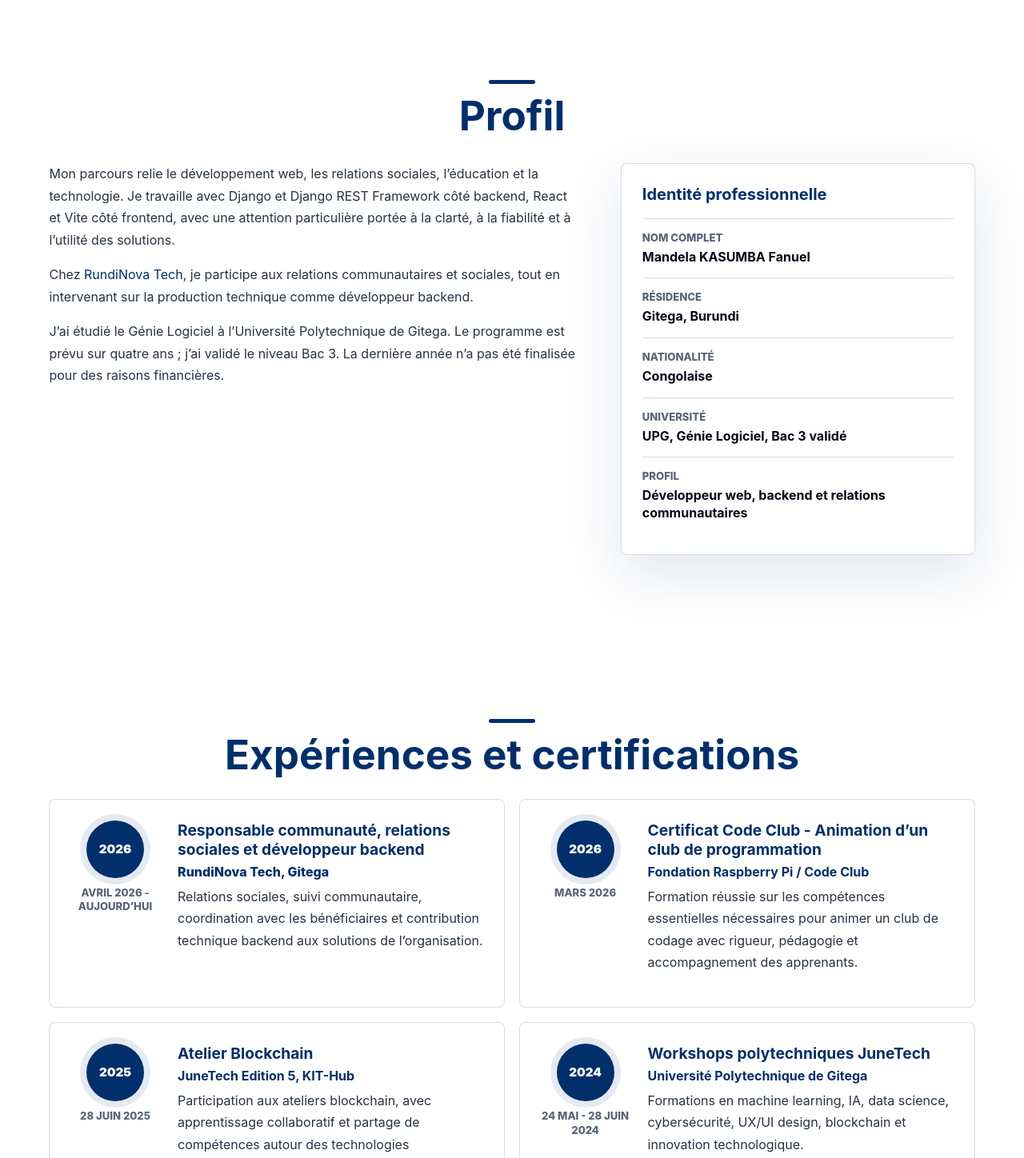
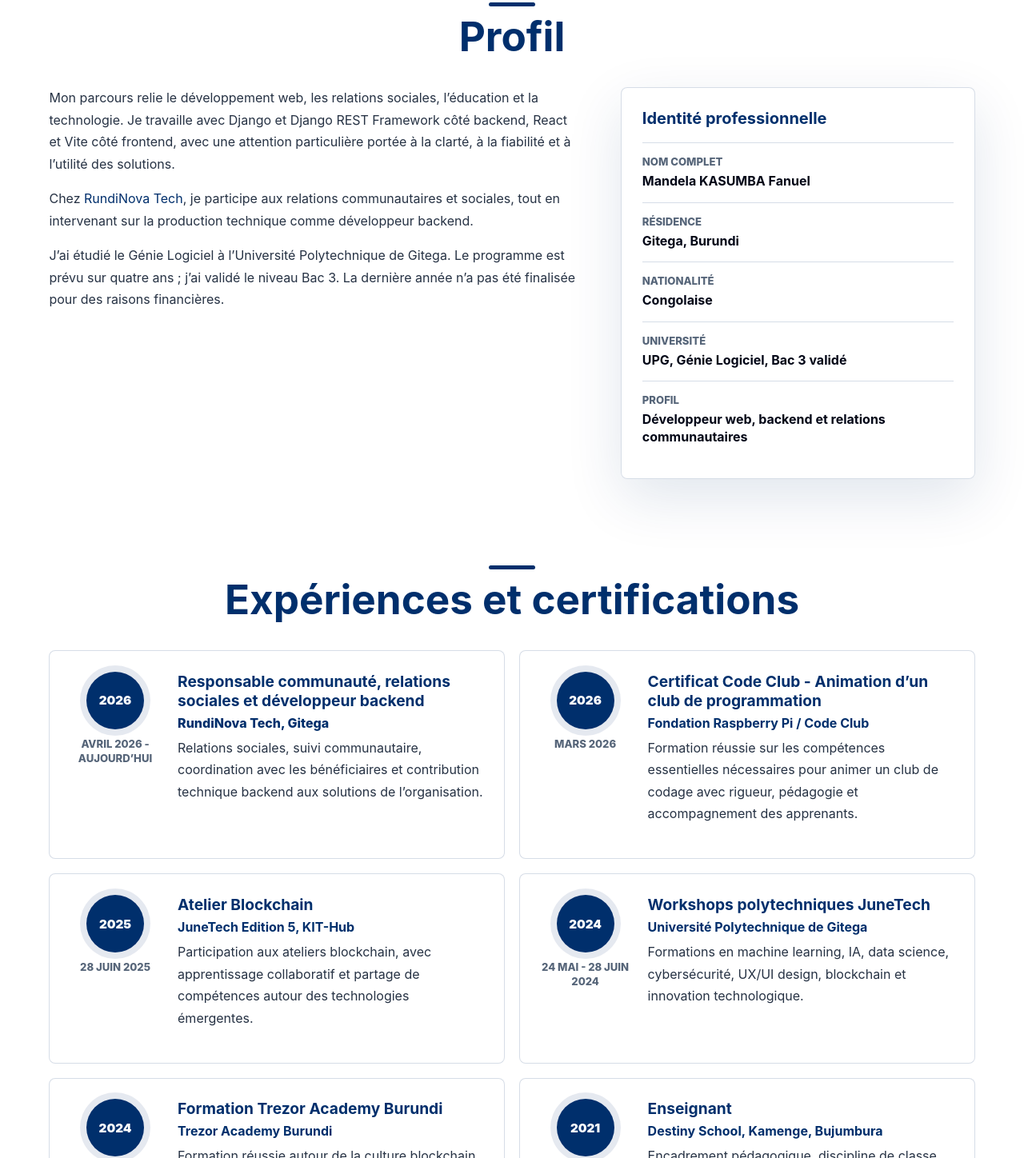
Before and after one commit to MandelaFanuel/portofolio_fixed, a React (Vite) app: page / in a window 1280 px wide. Shown: the part 1142-2590 px from the top of the page at 80% size. Built offline with nearby package versions, Linux system fonts and the light colour scheme.

Commit message:
Normalize section spacing

```diff
--- a/src/styles/app.css
+++ b/src/styles/app.css
@@ -15,6 +15,8 @@
   --shadow: 0 24px 70px rgba(0, 47, 108, 0.12);
   --radius: 0.5rem;
   --page-pad: clamp(16px, 4.8vw, 92px);
+  --section-space: clamp(46px, 4.2vw, 78px);
+  --section-gap: clamp(28px, 3vw, 52px);
 }
 
 :root[data-theme='dark'] {
@@ -233,7 +235,7 @@ footer img {
 
 .section-pad {
   width: 100%;
-  padding: clamp(70px, 8vw, 126px) var(--page-pad);
+  padding: var(--section-space) var(--page-pad);
 }
 
 .hero {
@@ -479,13 +481,13 @@ h3,
 }
 
 .about-grid {
-  margin-top: 34px;
+  margin-top: var(--section-gap);
 }
 
 .section-title {
   display: grid;
-  gap: 14px;
-  margin-bottom: 30px;
+  gap: 12px;
+  margin-bottom: var(--section-gap);
 }
 
 .section-title.centered {
@@ -563,7 +565,7 @@ h3,
 
 .journey-sections {
   display: grid;
-  gap: clamp(64px, 8vw, 118px);
+  gap: clamp(42px, 4vw, 72px);
 }
 
 .journey-section {
@@ -702,7 +704,7 @@ h3,
 }
 
 .language-panel {
-  margin-top: 18px;
+  margin-top: clamp(16px, 2vw, 28px);
   padding: clamp(18px, 2vw, 26px);
 }
 
@@ -729,14 +731,14 @@ h3,
 
 .section-intro {
   max-width: 920px;
-  margin: -10px auto 34px;
+  margin: calc(var(--section-gap) * -0.35) auto var(--section-gap);
   color: var(--muted);
   line-height: 1.72;
 }
 
 .project-groups {
   display: grid;
-  gap: clamp(24px, 3vw, 42px);
+  gap: var(--section-gap);
 }
 
 .project-group {
@@ -979,6 +981,8 @@ footer .social-links {
 @media (max-width: 680px) {
   :root {
     --page-pad: 14px;
+    --section-space: 42px;
+    --section-gap: 24px;
   }
 
   .navbar {
@@ -1025,7 +1029,7 @@ footer .social-links {
   }
 
   .section-pad {
-    padding-block: 58px;
+    padding-block: var(--section-space);
   }
 
   .hero.section-pad {
```
